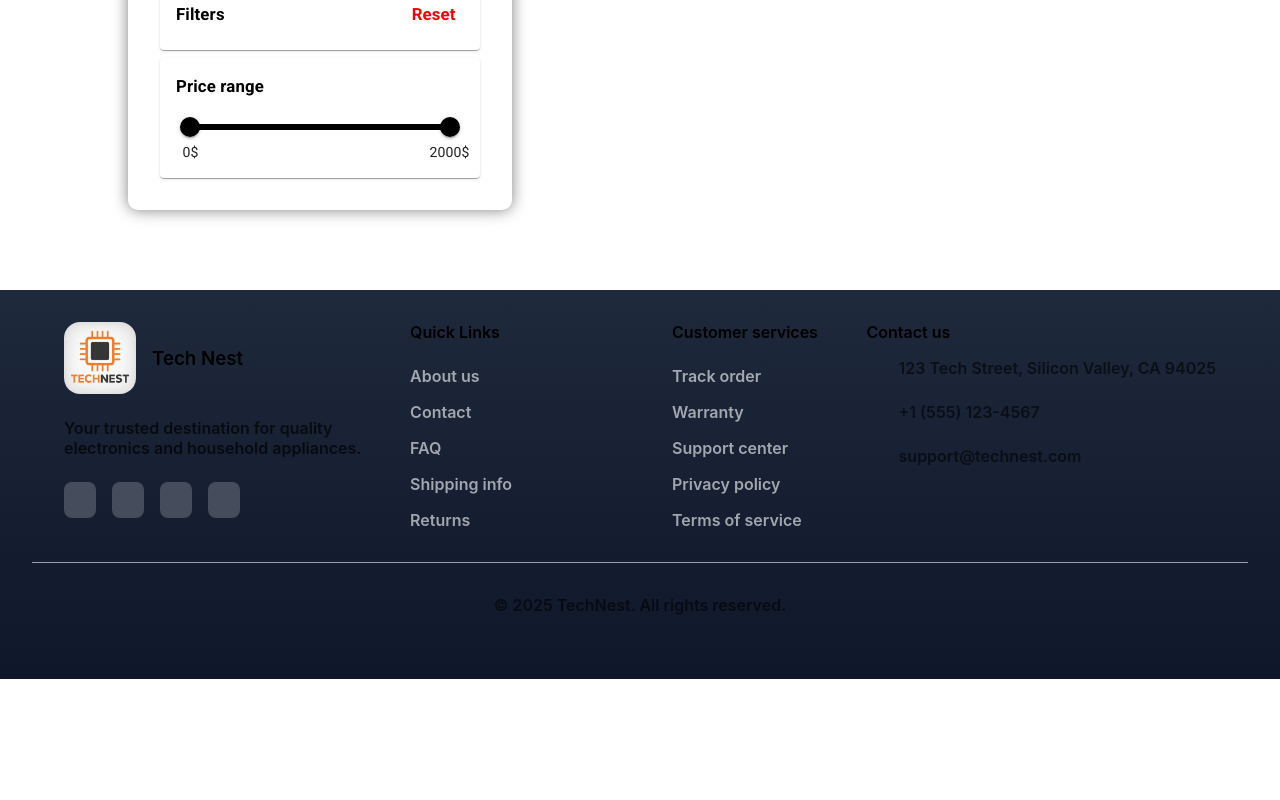
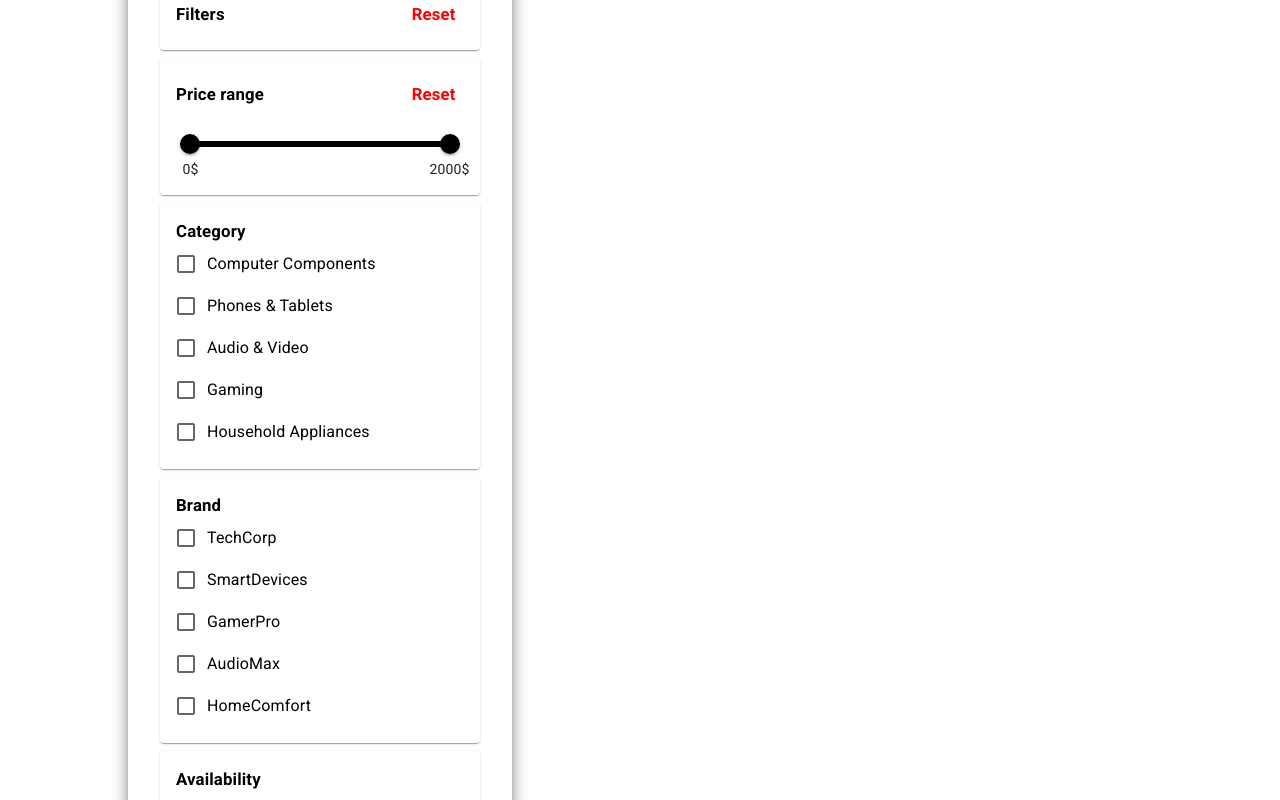
Before and after one commit to CristianChilat/TechNest_React, a React (Create React App) app: page / in a window 1280 px wide. Shown: the part 1140-1940 px from the top of the page. Before the commit the page ends 1819 px from the top, so only its background shows below. Built offline with nearby package versions, Linux system fonts and the light colour scheme; some icons are missing.

Commit message:
Finished with ProductsFilter.jsx

```diff
--- a/src/components/productsFilter/ProductsFilter.jsx
+++ b/src/components/productsFilter/ProductsFilter.jsx
@@ -4,14 +4,16 @@ import Stack from '@mui/material/Stack';
 import { styled } from '@mui/material/styles';
 import Paper from '@mui/material/Paper';
 import Slider from '@mui/material/Slider';
+import FormGroup from '@mui/material/FormGroup';
+import FormControlLabel from '@mui/material/FormControlLabel';
+import Checkbox from '@mui/material/Checkbox'
 
 const Item = styled(Paper)(({ theme }) => ({
 	backgroundColor: '#fff',
 	...theme.typography.body2,
 	padding: theme.spacing(2),
 	textAlign: 'start',
-
-	color: (theme.vars ?? theme).palette.text.secondary,
+	color: 'black',
 	...theme.applyStyles('dark', {
 		backgroundColor: '#1A2027',
 	}),
@@ -58,16 +60,21 @@ function ProductsFilter() {
 					}}
 				>
 					<div className={styles.label}>Filters</div>
-					<div className={styles.filterResetButton}>Reset</div>
+					<div className={styles.resetButton}>Reset</div>
 				</Item>
 				<Item
 					sx={{
 						display: "flex",
-						flexDirection: "column",
+						flexWrap: "wrap",
+						flexDirection: "row",
+						justifyContent: "space-between",
+						alignItems: "center",
 						gap: "1em"
 					}}
 				>
 					<div className={[styles.priceRangeLabel, styles.label].join(' ')}>Price range</div>
+					<div className={styles.resetButton}>Reset</div>
+					<div className={styles.sliderContainer}>
 						<Slider
 							getAriaLabel={() => 'Price range'}
 							value={value}
@@ -78,10 +85,44 @@ function ProductsFilter() {
 							max={2000}
 							sx={{
 								color: 'black',
-							width: '90%',
-							alignSelf: 'center'
+								width: '90%'
 							}}
 						/>
+					</div>
+				</Item>
+				<Item>
+					<div className={styles.label}>
+						Category
+					</div>
+					<div>
+						<FormGroup>
+							<FormControlLabel control={<Checkbox />} label="Computer Components" />
+							<FormControlLabel control={<Checkbox />} label="Phones & Tablets" />
+							<FormControlLabel control={<Checkbox />} label="Audio & Video" />
+							<FormControlLabel control={<Checkbox />} label="Gaming" />
+							<FormControlLabel control={<Checkbox />} label="Household Appliances" />
+						</FormGroup>
+					</div>
+				</Item>
+				<Item>
+					<div className={styles.label}>
+						Brand
+					</div>
+					<div>
+						<FormGroup>
+							<FormControlLabel control={<Checkbox />} label="TechCorp" />
+							<FormControlLabel control={<Checkbox />} label="SmartDevices" />
+							<FormControlLabel control={<Checkbox />} label="GamerPro" />
+							<FormControlLabel control={<Checkbox />} label="AudioMax" />
+							<FormControlLabel control={<Checkbox />} label="HomeComfort" />
+						</FormGroup>
+					</div>
+				</Item>
+				<Item>
+					<div className={styles.label}>
+						Availability
+					</div>
+					<FormControlLabel control={<Checkbox />} label="In stock only" />
 				</Item>
 			</Stack>
 		</div>
--- a/src/components/productsFilter/ProductsFilters.module.css
+++ b/src/components/productsFilter/ProductsFilters.module.css
@@ -1,13 +1,10 @@
-* {
-    color: black;
-}
-
 .filterContainer {
     box-shadow: 0 0 15px rgba(0, 0, 0, 0.5);
     padding: 2em;
     border-radius: 10px;
     width: fit-content;
     min-width: 20em;
+
 }
 
 .label {
@@ -15,14 +12,14 @@
     font-size: 1.2em;
 }
 
-.filterResetButton {
+.resetButton {
     color: red;
     font-size: 1.2em;
     padding: 0.5em;
     border-radius: 5px;
 }
 
-.filterResetButton:hover {
+.resetButton:hover {
     cursor: pointer;
     background-color: rgba(255, 0, 0, 0.1);
 }
@@ -30,3 +27,9 @@
 .priceRangeLabel {
     font-weight: bold;
 }
+
+.sliderContainer {
+    width: 100%;
+    display: flex;
+    justify-content: center;
+}
```
Lines whose indentation alone changed are shown as unchanged.
